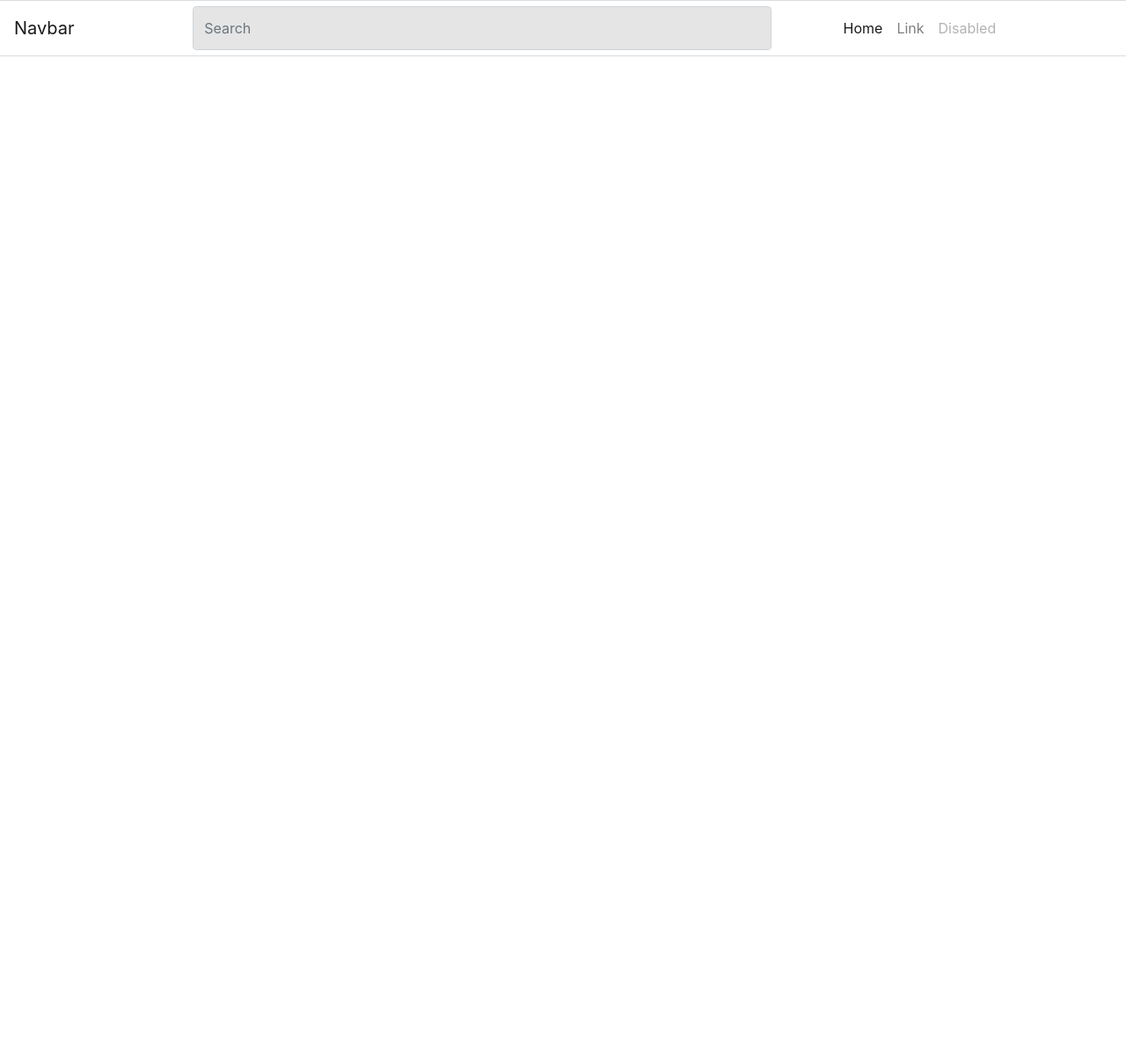
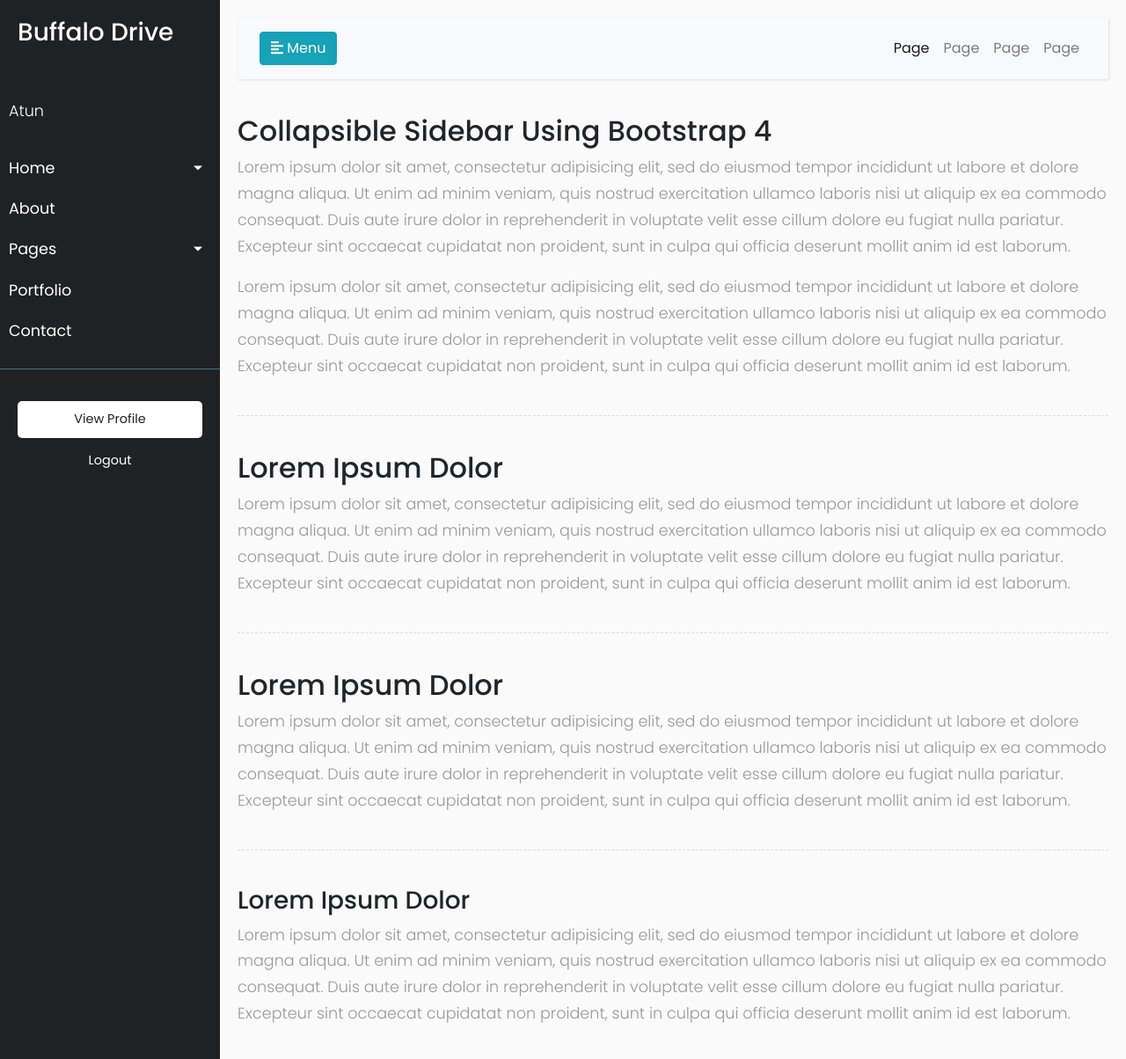
Before and after one commit to TanLucVo/Upload, a PHP site: page /BuffaloDrive/template.html in a window 1280 px wide. Shown: the whole page at 88% size. Before the commit the page ends 64 px from the top, so only its background shows below. Run offline with PHP 8.4, Linux system fonts and the light colour scheme; some libraries are stand-ins or nearby versions.

Commit message:
template

```diff
--- a/Content/Scripts/main.js
+++ b/Content/Scripts/main.js
@@ -11,4 +11,8 @@ $(document).ready(function(){
             link.attr("download", newName);
         })
     })
+    //template
+    $('#sidebarCollapse').on('click', function () {
+        $('#sidebar').toggleClass('active');
+    });
 })
--- a/Content/Styles/template.css
+++ b/Content/Styles/template.css
@@ -1,23 +1,165 @@
-nav{
-    background-color: none !important;
-    border: 1px solid #dadce0;
-    border-width: 1px 0px 1px 0px;
-    height: 64px;
-    padding: 50px;
-    min-height: 28px;
+@import "https://fonts.googleapis.com/css?family=Poppins:300,400,500,600,700";
+body {
+    font-family: 'Poppins', sans-serif;
+    background: #fafafa;
 }
-.search{
-    min-width: 70%;
-    width: 60%;
+
+p {
+    font-family: 'Poppins', sans-serif;
+    font-size: 1.1em;
+    font-weight: 300;
+    line-height: 1.7em;
+    color: #999;
 }
-.search input{
-    width: 90% !important;
-    height: 50px;
-    background-color: rgba(0,0,0,.1);
+
+a,
+a:hover,
+a:focus {
+    color: inherit;
+    text-decoration: none;
+    transition: all 0.3s;
 }
-.navbar-brand{
-    width: 15%;
+
+.navbar {
+    padding: 15px 10px;
+    background: #fff;
+    border: none;
+    border-radius: 0;
+    margin-bottom: 40px;
+    box-shadow: 1px 1px 3px rgba(0, 0, 0, 0.1);
 }
-.navbar-nav{
-    width: 25%;
+
+.navbar-btn {
+    box-shadow: none;
+    outline: none !important;
+    border: none;
 }
+
+.line {
+    width: 100%;
+    height: 1px;
+    border-bottom: 1px dashed #ddd;
+    margin: 40px 0;
+}
+
+/* ---------------------------------------------------
+    SIDEBAR STYLE
+----------------------------------------------------- */
+
+.wrapper {
+    display: flex;
+    width: 100%;
+    align-items: stretch;
+}
+
+#sidebar {
+    min-width: 250px;
+    max-width: 250px;
+    background: #202123;
+    color: #fff;
+    transition: all 0.3s;
+}
+
+#sidebar.active {
+    margin-left: -250px;
+}
+
+#sidebar .sidebar-header {
+    padding: 20px;
+    background: #202123;
+}
+
+#sidebar ul.components {
+    padding: 20px 0;
+    border-bottom: 1px solid #47748b;
+}
+
+#sidebar ul p {
+    color: #fff;
+    padding: 10px;
+}
+
+#sidebar ul li a {
+    padding: 10px;
+    font-size: 1.1em;
+    display: block;
+}
+
+#sidebar ul li a:hover {
+    color: #202123;
+    background: #fff;
+}
+
+#sidebar ul li.active>a,
+a[aria-expanded="true"] {
+    color: #fff;
+    background: #202123;
+}
+
+a[data-toggle="collapse"] {
+    position: relative;
+}
+
+.dropdown-toggle::after {
+    display: block;
+    position: absolute;
+    top: 50%;
+    right: 20px;
+    transform: translateY(-50%);
+}
+
+ul ul a {
+    font-size: 0.9em !important;
+    padding-left: 30px !important;
+    background: #202123;
+}
+
+ul.CTAs {
+    padding: 20px;
+}
+
+ul.CTAs a {
+    text-align: center;
+    font-size: 0.9em !important;
+    display: block;
+    border-radius: 5px;
+    margin-bottom: 5px;
+}
+
+a.download {
+    background: #fff;
+    color: #202123;
+}
+
+a.article,
+a.article:hover {
+    background: #202123 !important;
+    color: #fff !important;
+}
+
+/* ---------------------------------------------------
+    CONTENT STYLE
+----------------------------------------------------- */
+
+#content {
+    width: 100%;
+    padding: 20px;
+    min-height: 100vh;
+    transition: all 0.3s;
+}
+
+/* ---------------------------------------------------
+    MEDIAQUERIES
+----------------------------------------------------- */
+
+@media (max-width: 768px) {
+    #sidebar {
+        margin-left: -250px;
+    }
+    #sidebar.active {
+        margin-left: 0;
+    }
+    #sidebarCollapse span {
+        display: none;
+    }
+}
--- a/template.html
+++ b/template.html
@@ -1,46 +1,130 @@
 <!DOCTYPE html>
-<html lang="en">
+<html>
+
 <head>
-    <meta charset="UTF-8">
+    <meta charset="utf-8">
     <meta name="viewport" content="width=device-width, initial-scale=1.0">
-    <title>Document</title>
-    <script src="https://code.jquery.com/jquery-3.2.1.slim.min.js"
-        integrity="sha384-KJ3o2DKtIkvYIK3UENzmM7KCkRr/rE9/Qpg6aAZGJwFDMVNA/GpGFF93hXpG5KkN"
-        crossorigin="anonymous"></script>
-    <script src="https://cdnjs.cloudflare.com/ajax/libs/popper.js/1.12.9/umd/popper.min.js"
-        integrity="sha384-ApNbgh9B+Y1QKtv3Rn7W3mgPxhU9K/ScQsAP7hUibX39j7fakFPskvXusvfa0b4Q"
-        crossorigin="anonymous"></script>
-    <script src="https://maxcdn.bootstrapcdn.com/bootstrap/4.0.0/js/bootstrap.min.js"
-        integrity="sha384-JZR6Spejh4U02d8jOt6vLEHfe/JQGiRRSQQxSfFWpi1MquVdAyjUar5+76PVCmYl"
-        crossorigin="anonymous"></script>
-    <link rel="stylesheet" href="https://stackpath.bootstrapcdn.com/bootstrap/4.5.0/css/bootstrap.min.css"
-        integrity="sha384-9aIt2nRpC12Uk9gS9baDl411NQApFmC26EwAOH8WgZl5MYYxFfc+NcPb1dKGj7Sk" crossorigin="anonymous">
-    <link rel="stylesheet" href="./Content/Styles/template.css">
+    <title>Buffalo Drive</title>
+    <link rel="stylesheet" href="https://stackpath.bootstrapcdn.com/bootstrap/4.1.0/css/bootstrap.min.css" integrity="sha384-9gVQ4dYFwwWSjIDZnLEWnxCjeSWFphJiwGPXr1jddIhOegiu1FwO5qRGvFXOdJZ4" crossorigin="anonymous">
+    <link rel="stylesheet" href="Content/Styles/template.css">
+    <script src="https://use.fontawesome.com/releases/v5.0.13/js/solid.js"></script>
+    <script src="https://use.fontawesome.com/releases/v5.0.13/js/fontawesome.js"></script>
+    <script src="https://code.jquery.com/jquery-3.3.1.slim.min.js"></script>
+    <script src="https://cdnjs.cloudflare.com/ajax/libs/popper.js/1.14.0/umd/popper.min.js"></script>
+    <script src="https://stackpath.bootstrapcdn.com/bootstrap/4.1.0/js/bootstrap.min.js"></script>
+    <script src="Content/Scripts/main.js"></script>
 </head>
 <body>
-    <nav class="navbar navbar-expand-md navbar-light justify-content-between">
-        <button class="navbar-toggler" type="button" data-toggle="collapse" data-target="#navbarTogglerDemo03"
-            aria-controls="navbarTogglerDemo03" aria-expanded="false" aria-label="Toggle navigation">
-            <span class="navbar-toggler-icon"></span>
-        </button>
-        <a class="navbar-brand" href="#">Navbar</a>
+    <div class="wrapper">
+        <!-- Sidebar  -->
+        <nav id="sidebar">
+            <div class="sidebar-header">
+                <h3>Buffalo Drive</h3>
+            </div>
 
-        <div class="collapse navbar-collapse" id="navbarTogglerDemo03">
-            <form class="form-inline mt-4 mt-sm-0 my-lg-0 search ">
-                <input class="form-control mr-sm-2" type="search" placeholder="Search" aria-label="Search">
-            </form>
-            <ul class="navbar-nav mr-auto mt-2 mt-lg-0">
-                <li class="nav-item active">
-                    <a class="nav-link" href="#">Home <span class="sr-only">(current)</span></a>
+            <ul class="list-unstyled components">
+                <p>Atun</p>
+                <li class="active">
+                    <a href="#homeSubmenu" data-toggle="collapse" aria-expanded="false" class="dropdown-toggle">Home</a>
+                    <ul class="collapse list-unstyled" id="homeSubmenu">
+                        <li>
+                            <a href="#">Home 1</a>
+                        </li>
+                        <li>
+                            <a href="#">Home 2</a>
+                        </li>
+                        <li>
+                            <a href="#">Home 3</a>
+                        </li>
+                    </ul>
                 </li>
-                <li class="nav-item">
-                    <a class="nav-link" href="#">Link</a>
+                <li>
+                    <a href="#">About</a>
                 </li>
-                <li class="nav-item">
-                    <a class="nav-link disabled" href="#">Disabled</a>
+                <li>
+                    <a href="#pageSubmenu" data-toggle="collapse" aria-expanded="false" class="dropdown-toggle">Pages</a>
+                    <ul class="collapse list-unstyled" id="pageSubmenu">
+                        <li>
+                            <a href="#">Page 1</a>
+                        </li>
+                        <li>
+                            <a href="#">Page 2</a>
+                        </li>
+                        <li>
+                            <a href="#">Page 3</a>
+                        </li>
+                    </ul>
+                </li>
+                <li>
+                    <a href="#">Portfolio</a>
+                </li>
+                <li>
+                    <a href="#">Contact</a>
                 </li>
             </ul>
+
+            <ul class="list-unstyled CTAs">
+                <li>
+                    <a href="" class="download">View Profile</a>
+                </li>
+                <li>
+                    <a href="" class="article">Logout</a>
+                </li>
+            </ul>
+        </nav>
+
+        <!-- Page Content  -->
+        <div id="content">
+
+            <nav class="navbar navbar-expand-lg navbar-light bg-light">
+                <div class="container-fluid">
+
+                    <button type="button" id="sidebarCollapse" class="btn btn-info">
+                        <i class="fas fa-align-left"></i>
+                        <span>Menu</span>
+                    </button>
+                    <button class="btn btn-dark d-inline-block d-lg-none ml-auto" type="button" data-toggle="collapse" data-target="#navbarSupportedContent" aria-controls="navbarSupportedContent" aria-expanded="false" aria-label="Toggle navigation">
+                        <i class="fas fa-align-justify"></i>
+                    </button>
+
+                    <div class="collapse navbar-collapse" id="navbarSupportedContent">
+                        <ul class="nav navbar-nav ml-auto">
+                            <li class="nav-item active">
+                                <a class="nav-link" href="#">Page</a>
+                            </li>
+                            <li class="nav-item">
+                                <a class="nav-link" href="#">Page</a>
+                            </li>
+                            <li class="nav-item">
+                                <a class="nav-link" href="#">Page</a>
+                            </li>
+                            <li class="nav-item">
+                                <a class="nav-link" href="#">Page</a>
+                            </li>
+                        </ul>
+                    </div>
+                </div>
+            </nav>
+
+            <h2>Collapsible Sidebar Using Bootstrap 4</h2>
+            <p>Lorem ipsum dolor sit amet, consectetur adipisicing elit, sed do eiusmod tempor incididunt ut labore et dolore magna aliqua. Ut enim ad minim veniam, quis nostrud exercitation ullamco laboris nisi ut aliquip ex ea commodo consequat. Duis aute irure dolor in reprehenderit in voluptate velit esse cillum dolore eu fugiat nulla pariatur. Excepteur sint occaecat cupidatat non proident, sunt in culpa qui officia deserunt mollit anim id est laborum.</p>
+            <p>Lorem ipsum dolor sit amet, consectetur adipisicing elit, sed do eiusmod tempor incididunt ut labore et dolore magna aliqua. Ut enim ad minim veniam, quis nostrud exercitation ullamco laboris nisi ut aliquip ex ea commodo consequat. Duis aute irure dolor in reprehenderit in voluptate velit esse cillum dolore eu fugiat nulla pariatur. Excepteur sint occaecat cupidatat non proident, sunt in culpa qui officia deserunt mollit anim id est laborum.</p>
+
+            <div class="line"></div>
+
+            <h2>Lorem Ipsum Dolor</h2>
+            <p>Lorem ipsum dolor sit amet, consectetur adipisicing elit, sed do eiusmod tempor incididunt ut labore et dolore magna aliqua. Ut enim ad minim veniam, quis nostrud exercitation ullamco laboris nisi ut aliquip ex ea commodo consequat. Duis aute irure dolor in reprehenderit in voluptate velit esse cillum dolore eu fugiat nulla pariatur. Excepteur sint occaecat cupidatat non proident, sunt in culpa qui officia deserunt mollit anim id est laborum.</p>
+
+            <div class="line"></div>
+
+            <h2>Lorem Ipsum Dolor</h2>
+            <p>Lorem ipsum dolor sit amet, consectetur adipisicing elit, sed do eiusmod tempor incididunt ut labore et dolore magna aliqua. Ut enim ad minim veniam, quis nostrud exercitation ullamco laboris nisi ut aliquip ex ea commodo consequat. Duis aute irure dolor in reprehenderit in voluptate velit esse cillum dolore eu fugiat nulla pariatur. Excepteur sint occaecat cupidatat non proident, sunt in culpa qui officia deserunt mollit anim id est laborum.</p>
+
+            <div class="line"></div>
+
+            <h3>Lorem Ipsum Dolor</h3>
+            <p>Lorem ipsum dolor sit amet, consectetur adipisicing elit, sed do eiusmod tempor incididunt ut labore et dolore magna aliqua. Ut enim ad minim veniam, quis nostrud exercitation ullamco laboris nisi ut aliquip ex ea commodo consequat. Duis aute irure dolor in reprehenderit in voluptate velit esse cillum dolore eu fugiat nulla pariatur. Excepteur sint occaecat cupidatat non proident, sunt in culpa qui officia deserunt mollit anim id est laborum.</p>
         </div>
-    </nav>
+    </div>
 </body>
 </html>
```
